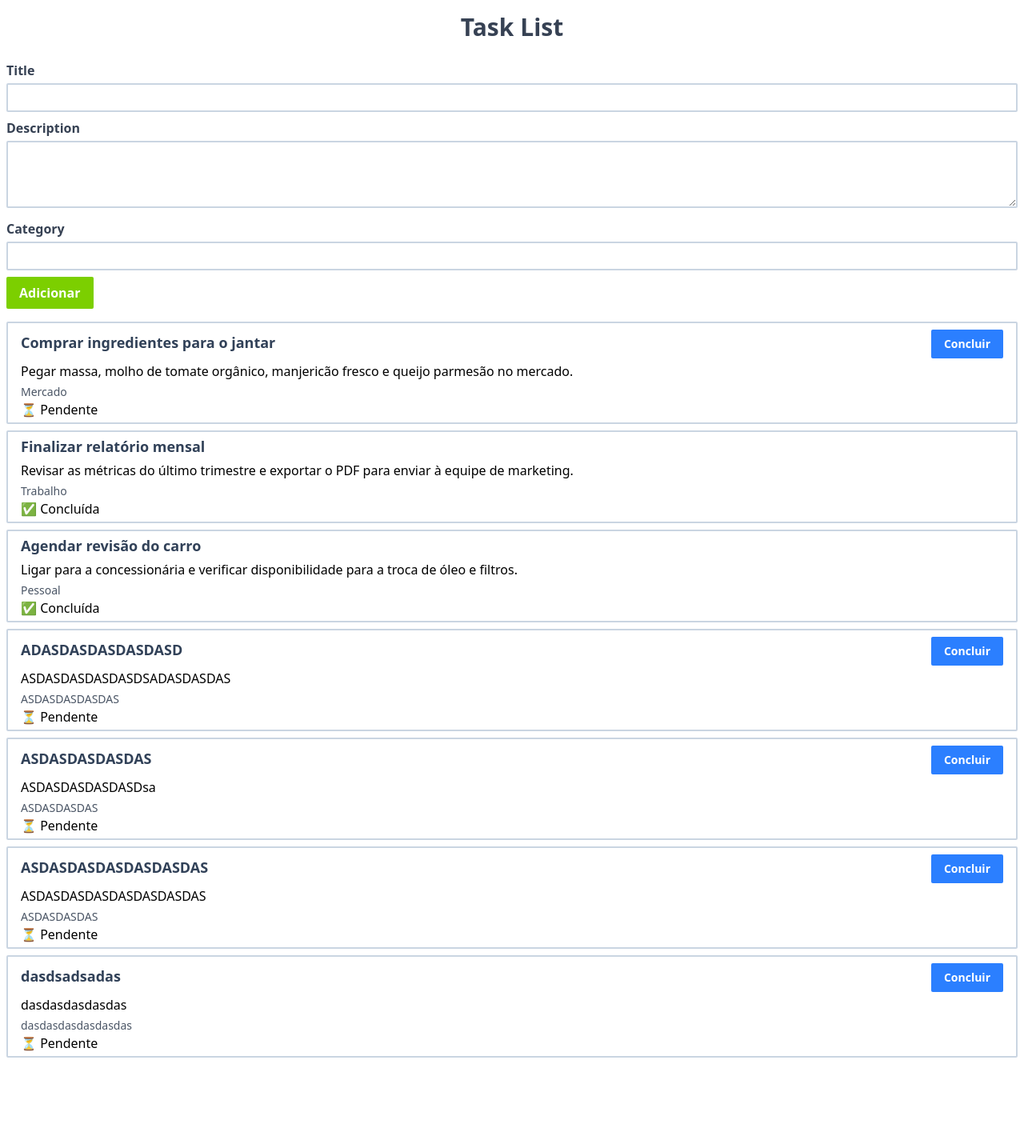
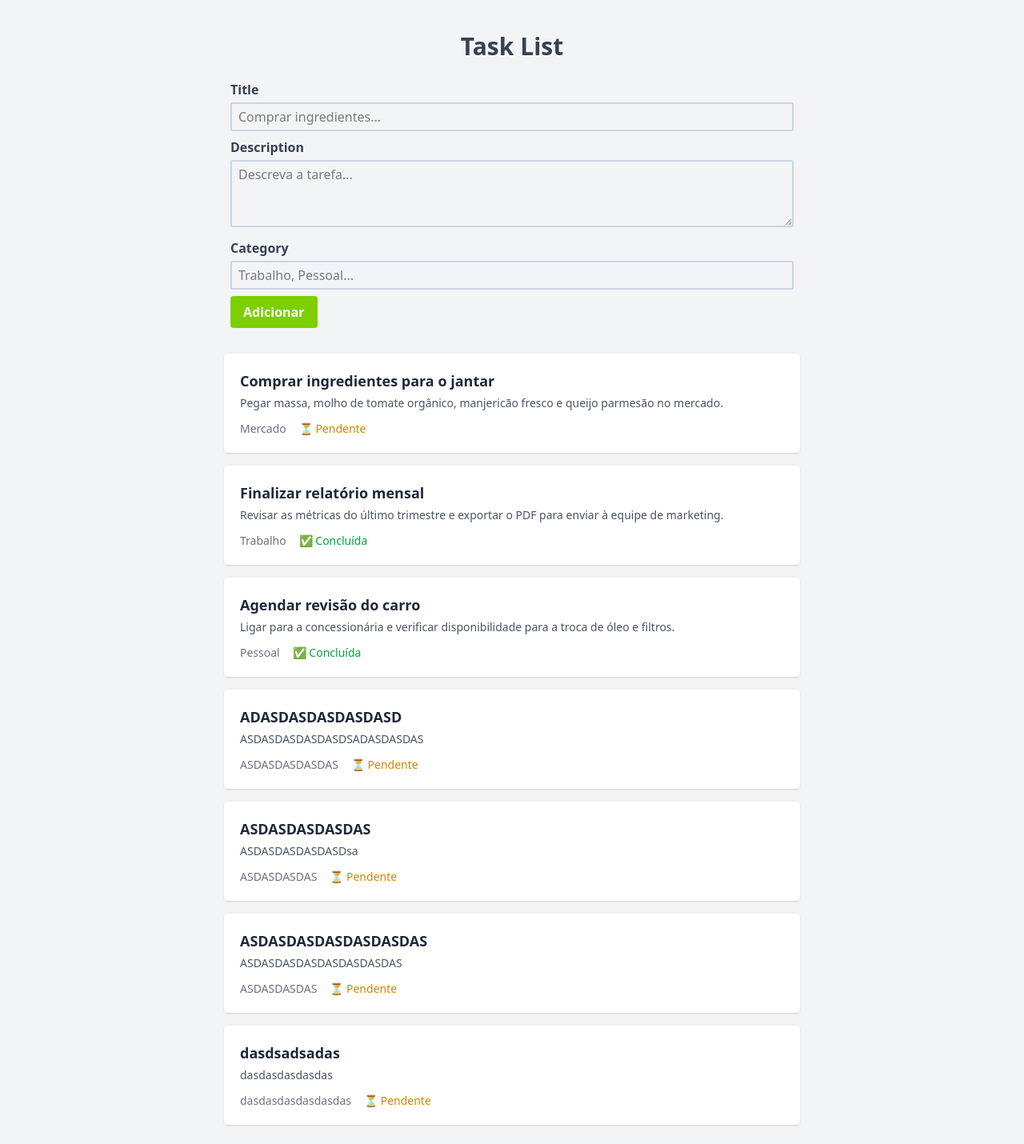
Before and after one commit to igormdrsr/django-task-list, a Django app: page / in a window 1280 px wide. Shown: the whole page at 80% size. Before the commit the page ends 1322 px from the top, so only its background shows below. Run offline with Django 5.2, Linux system fonts and the light colour scheme; data comes from the database, SQL or seed files in the repository.

Commit message:
change some styles on tast list screen

```diff
--- a/my_project/core/templates/task_list.html
+++ b/my_project/core/templates/task_list.html
@@ -1,5 +1,6 @@
 <!doctype html>
 <html lang="en">
+
 <head>
   <meta charset="UTF-8" />
   <meta name="viewport" content="width=device-width, initial-scale=1.0" />
@@ -7,71 +8,67 @@
   <script src="https://cdn.jsdelivr.net/npm/@tailwindcss/browser@4"></script>
 </head>
 
-  <body>
+<body class="bg-gray-100 min-h-screen">
+  <div class="max-w-3xl mx-auto p-6">
     <h1 class="text-3xl font-bold text-center text-gray-700 py-4">Task List</h1>
     <form method="POST" class="space-y-2 p-2">
       {% csrf_token %}
       <div>
-        <label for="title" class="text-md font-semibold text-gray-700"
-          >{{ form.title.label }}</label
-        >
-        <input
-          type="text"
-          name="title"
-          id="title"
-          class="mt-1 w-full border-2 rounded-xs border-slate-300 px-2 py-1"
-        />
+        <label for="title" class="text-md font-semibold text-gray-700">{{ form.title.label }}</label>
+        <input type="text" name="title" id="title" class="mt-1 w-full border-2 rounded-xs border-slate-300 px-2 py-1" placeholder="Comprar ingredientes..."/>
       </div>
       <div>
-        <label for="description" class="text-md font-semibold text-gray-700"
-          >{{ form.description.label }}</label
-        >
-        <textarea
-          name="description"
-          id="description"
-          rows="3"
-          class="mt-1 w-full border-2 rounded-xs border-slate-300 px-2 py-1"
-        ></textarea>
+        <label for="description" class="text-md font-semibold text-gray-700">{{ form.description.label }}</label>
+        <textarea name="description" id="description" rows="3"
+          class="mt-1 w-full border-2 rounded-xs border-slate-300 px-2 py-1" placeholder="Descreva a tarefa..."></textarea>
       </div>
 
       <div>
-        <label for="title" class="text-md font-semibold text-gray-700"
-          >{{ form.category.label }}</label
-        >
-        <input
-          type="text"
-          name="category"
-          id="category"
-          class="mt-1 w-full border-2 rounded-xs border-slate-300 px-2 py-1"
-        />
+        <label for="title" class="text-md font-semibold text-gray-700">{{ form.category.label }}</label>
+        <input type="text" name="category" id="category"
+          class="mt-1 w-full border-2 rounded-xs border-slate-300 px-2 py-1" placeholder="Trabalho, Pessoal..."/>
       </div>
 
-      <button
-        type="submit"
-        class="rounded-xs bg-lime-500 hover:bg-lime-600 transition-colors px-4 py-2 text-white font-semibold cursor-pointer"
-      >
+      <button type="submit"
+        class="rounded-[.25rem] bg-lime-500 hover:bg-lime-600 transition-colors px-4 py-2 text-white font-semibold cursor-pointer">
         Adicionar
       </button>
     </form>
-    <ul class="flex flex-col gap-2 p-2">
+    <ul class="space-y-4 mt-6">
       {% for task in tasks %}
-      <li class="px-4 py-1 space-y-1 border-2 border-slate-300 rounded-xs">
-        <div class="flex justify-between items-center">
-          <h3 class="text-lg font-bold text-slate-700">{{ task.title }}</h3>
-            {% if not task.is_done %}
+      <li class="bg-white rounded-[.25rem] shadow-sm p-5 flex justify-between items-start">
         <div>
-                <button class="mt-1 bg-blue-500 hover:bg-blue-600 text-white px-4 py-2 rounded-xs text-sm cursor-pointer font-semibold transition-colors">Concluir</button>
-              </div>
+          <h3 class="text-lg font-semibold text-gray-800">
+            {{ task.title }}
+          </h3>
+
+          <p class="text-gray-600 text-sm mt-1">
+            {{ task.description }}
+          </p>
+
+          <div class="flex items-center gap-4 mt-3 text-sm">
+            <span class="text-gray-500">
+              {{ task.category }}
+            </span>
+
+            {% if task.is_done %}
+            <span class="text-green-600 font-medium flex items-center gap-1">
+              ✅ Concluída
+            </span>
+            {% else %}
+            <span class="text-yellow-600 font-medium flex items-center gap-1">
+              ⏳ Pendente
+            </span>
             {% endif %}
           </div>
-        <p>{{ task.description }}</p>
-        <p class="text-sm text-gray-600">{{ task.category }}</p>
+        </div>
 
-        {% if task.is_done %} ✅ Concluída {% else %} ⏳ Pendente {% endif %}
       </li>
       {% empty %}
-      <p>Nenhuma tarefa cadastrada.</p>
+      <p class="text-gray-500">Nenhuma tarefa cadastrada.</p>
       {% endfor %}
     </ul>
+  </div>
 </body>
+
 </html>
```
Also changed, not shown: my_project/core/forms.py (+22 -0 lines). Lines whose indentation alone changed are shown as unchanged.
